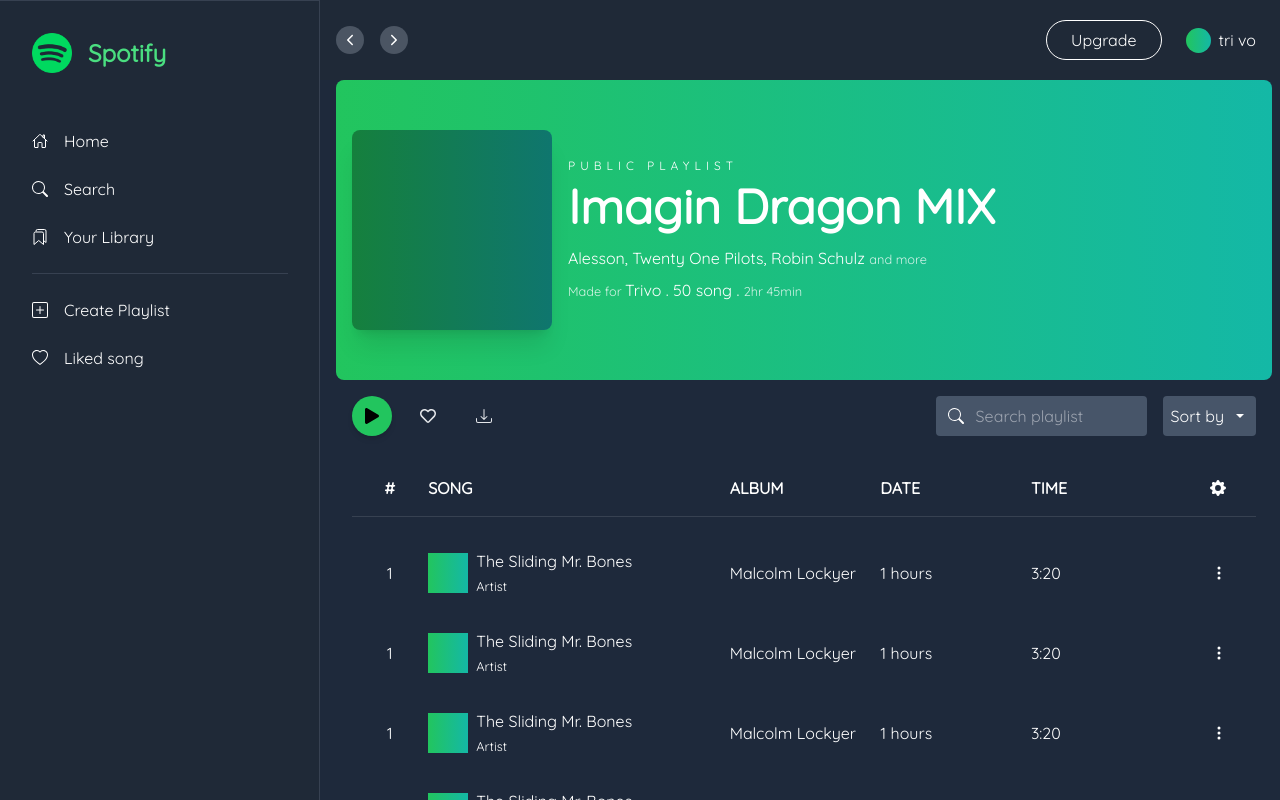
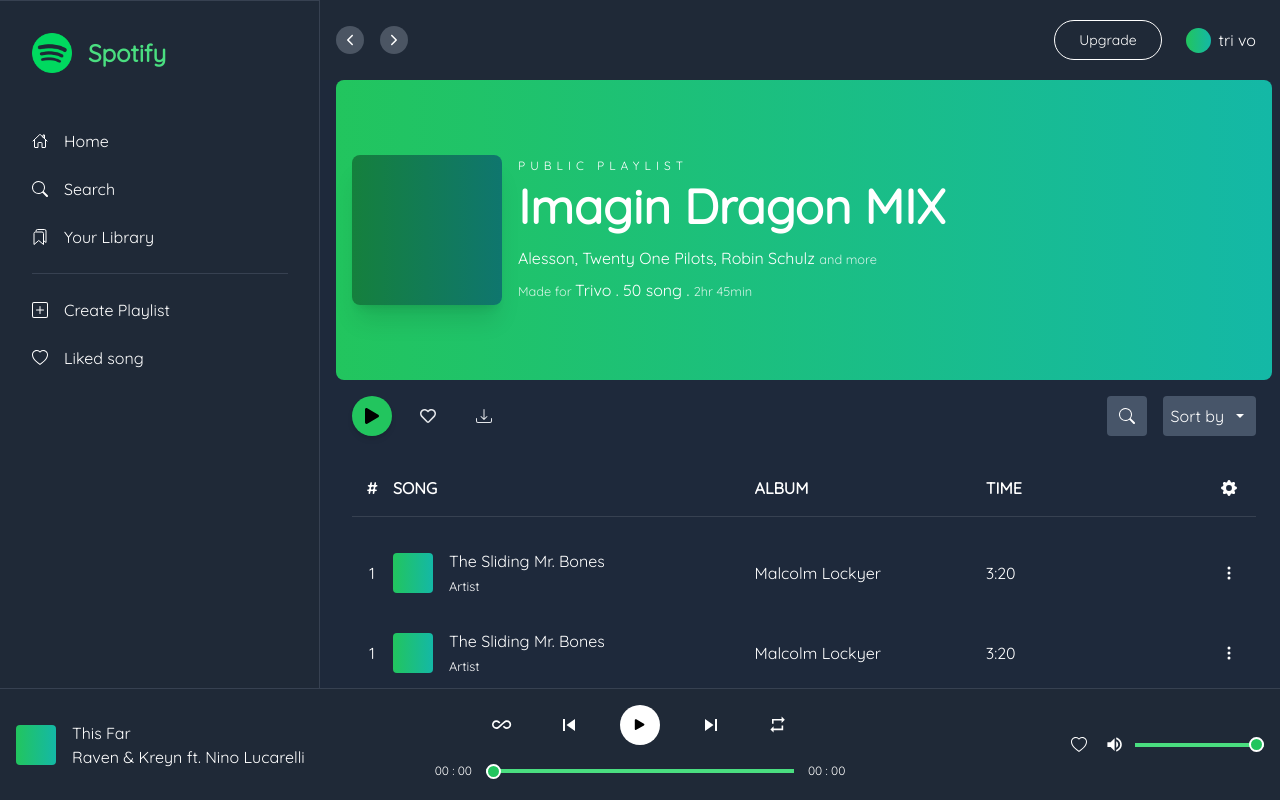
Before and after one commit to minhtrithcb/spotify, a React (Create React App) app: page /album/1 in a window 1280 px wide. Built offline with nearby package versions, Linux system fonts and the light colour scheme.

Commit message:
update code ui

```diff
--- a/src/components/Music/AlbumBanner.js
+++ b/src/components/Music/AlbumBanner.js
@@ -3,7 +3,7 @@
 const AlbumBanner = () => {
 	return (
 		<div className='w-full flex items-center h-[200px] md:h-[300px] bg-gradient-to-r from-green-500 to-teal-500 rounded-lg'>
-			<div className='hidden lg:block w-[200px] h-[200px] bg-gradient-to-r from-green-700 to-teal-700 shadow-xl mx-4 rounded-lg'></div>
+			<div className='hidden sm:block w-[100px] md:w-[150px] h-[100px] md:h-[150px] bg-gradient-to-r from-green-700 to-teal-700 shadow-xl mx-4 rounded-lg'></div>
 			<div className='px-4 lg:px-0'>
 				<p className='uppercase tracking-[5px] text-xs'>
 					Public playlist
--- a/src/components/Music/AlbumList.js
+++ b/src/components/Music/AlbumList.js
@@ -16,16 +16,15 @@
 			<table className='table-fixed w-full '>
 				<thead className='border-b border-b-gray-700 my-4'>
 					<tr className='text-left uppercase py-4'>
-						<th className='w-12 text-center'>#</th>
-						<th className='py-4 sm:w-1/3'>Song</th>
-						<th className='w-0 sm:w-1/6 opacity-0 sm:opacity-100'>
+						<th className='w-10 text-center'>#</th>
+						<th className='py-4 sm:w-2/5'>Song</th>
+						<th className='w-0 sm:w-[calc(40%_-_40px)] opacity-0 sm:opacity-100'>
 							Album
 						</th>
-						<th className='w-0 sm:w-1/6 opacity-0 sm:opacity-100'>
-							Date
+						<th className='w-1/5 sm:w-[calc(40%_-_40px)] pr-4 sm:pr-0'>
+							Time
 						</th>
-						<th className='w-1/6  pr-4 sm:pr-0'>Time</th>
-						<th className='w-12'>
+						<th className='w-10 pr-4'>
 							<div className='w-full flex justify-center'>
 								<BsFillGearFill />
 							</div>
@@ -34,7 +33,7 @@
 				</thead>
 				<tbody className='h-4'></tbody>
 				<tbody>
-					{[1, 1, 1, 1, 1, 1, 11, 1, 1, 1, 1, 1, 1].map((i, j) => (
+					{[1, 1, 1, 1, 1, 1, 11, 1, 1, 1, 1, 1, 7].map((i, j) => (
 						<tr
 							className='cursor-pointer duration-300 hover:bg-slate-700'
 							key={j}
@@ -42,7 +41,7 @@
 							<td className='w-12 text-center rounded-l-lg'>1</td>
 							<td className='py-4'>
 								<div className='flex items-center'>
-									<div className='hidden md:block mr-2 bg-gradient-to-r from-green-500 to-teal-500 w-10 h-10'></div>
+									<div className='hidden rounded lg:block mr-4 bg-gradient-to-r from-green-500 to-teal-500 w-10 h-10'></div>
 									<div>
 										<p className='whitespace-nxowrap '>
 											The Sliding Mr. Bones
@@ -54,25 +53,23 @@
 							<td className='opacity-0 sm:opacity-100 '>
 								Malcolm Lockyer
 							</td>
-							<td className='opacity-0 sm:opacity-100 '>
-								1 hours
-							</td>
 							<td>3:20</td>
 
-							<td className='w-12 rounded-r-lg text-right sm:text-left pr-4 sm:pr-0'>
+							<td className='w-12 rounded-r-lg text-right sm:text-left pr-4'>
 								<div className='w-full flex justify-center'>
 									<Dropdown
+										positionDown={i === 7 ? true : false}
 										title={
 											<div className='w-8 h-8 flex justify-center items-center hover:bg-slate-600 duration-300 rounded-full'>
 												<BsThreeDotsVertical />
 											</div>
 										}
 									>
-										<DropdownItem>Title</DropdownItem>
-										<DropdownItem>Artist</DropdownItem>
-										<DropdownItem>Album</DropdownItem>
-										<DropdownItem>Date added</DropdownItem>
-										<DropdownItem>Duration</DropdownItem>
+										<DropdownItem>
+											Add to playlist
+										</DropdownItem>
+
+										<DropdownItem>Share</DropdownItem>
 									</Dropdown>
 								</div>
 							</td>
--- a/src/components/Music/AlbumPlayer.js
+++ b/src/components/Music/AlbumPlayer.js
@@ -1,12 +1,17 @@
-import React from 'react'
+import React, { useRef, useState } from 'react'
 import { FaPlay, FaRegHeart } from 'react-icons/fa'
 import { IoMdArrowDropdown } from 'react-icons/io'
 import { BsDownload, BsSearch } from 'react-icons/bs'
 import Dropdown, { DropdownItem } from '../common/Dropdown'
+import useOutsite from '../../hooks/useOutsite'
 
 const AlbumPlayer = () => {
+	const [isOpenSearch, setIsOpenSearch] = useState(false)
+	const inputRef = useRef(null)
+	useOutsite(inputRef, () => setIsOpenSearch(false))
+
 	return (
-		<div className='sticky mt-2 top-0 h-14 bg-slate-800 flex items-center justify-between px-0 z-50 md:px-4'>
+		<div className='sticky mt-2 top-0 h-14 bg-slate-800 flex items-center justify-between px-0 z-30 md:px-4'>
 			<div className='flex'>
 				<span
 					className='w-10 h-10 bg-green-500 flex items-center justify-center
@@ -28,13 +33,28 @@
 				</span>
 			</div>
 
-			<div className='flex items-center'>
-				<div className='relative text-black mr-4'>
-					<BsSearch className='text-white absolute top-3 left-3 ' />
+			<div className='flex items-center '>
+				<div
+					className={`relative text-black mr-4 transition-all ${
+						!isOpenSearch ? 'w-10' : 'w-52'
+					} `}
+				>
+					<div
+						className='text-white flex items-center justify-center
+						absolute top-0 left-0 cursor-pointer bg-transparent h-10 w-10'
+						onClick={() => {
+							inputRef.current.focus()
+							setIsOpenSearch((prev) => !prev)
+						}}
+					>
+						<BsSearch />
+					</div>
 					<input
 						type='text'
+						ref={inputRef}
 						placeholder='Search playlist'
-						className='w-full h-10 pl-10 duration-300 outline-none bg-slate-600 rounded'
+						className={`pl-10 h-10 duration-300 outline-none transition-all
+						bg-slate-600 rounded text-white ${isOpenSearch ? 'w-full' : 'w-[0%] '}`}
 					/>
 				</div>
 				<Dropdown
--- /dev/null
+++ b/src/components/Music/MusicPlayer.js
@@ -0,0 +1,262 @@
+import React, { useEffect, useMemo, useRef, useState } from 'react'
+import { BsFillPlayFill, BsFillPauseFill, BsHeart } from 'react-icons/bs'
+import {
+	MdSkipNext,
+	MdSkipPrevious,
+	MdOutlineRepeat,
+	MdAllInclusive,
+	MdVolumeUp,
+} from 'react-icons/md'
+import audio1 from '../../assets/mp3/Raven & Kreyn ft. Nino Lucarelli - This Far (RudeLies Remix).mp3'
+import audio2 from '../../assets/mp3/Nightcore - Shadows - (Lyrics).mp3'
+import audio3 from '../../assets/mp3/Sing 2 _ I Like It Song Cardi B (Lyrics) _ Sing 2.mp3'
+const MusicPlayer = () => {
+	const progessBarRef = useRef(null)
+	const audioRef = useRef(null)
+	const [title, setTitle] = useState('')
+	const [artist, setArtist] = useState('')
+	const [indexSong, setIndexSong] = useState(0)
+	const [isPlay, setIsPlay] = useState(false)
+	const [songRemaining, setSongRemaining] = useState('00 : 00')
+	const [songDuration, setSongDuration] = useState('00 : 00')
+
+	const Data = useMemo(
+		() => [
+			{
+				id: 1,
+				title: 'This Far',
+				artist: 'Raven & Kreyn ft. Nino Lucarelli',
+				src: audio1,
+			},
+			{
+				id: 2,
+				title: 'Shadows',
+				artist: 'Nightcore',
+				src: audio2,
+			},
+			{
+				id: 3,
+				title: 'I Like It Song',
+				artist: 'Cardi B',
+				src: audio3,
+			},
+		],
+		[]
+	)
+
+	useEffect(() => {
+		const setupfirstSong = () => {
+			setUpSong(Data[0])
+		}
+		setupfirstSong()
+	}, [Data])
+
+	// Set current song
+	const setUpSong = (music) => {
+		if (audioRef.current) {
+			audioRef.current.src = music.src
+			setTitle(music.title)
+			setArtist(music.artist)
+		}
+	}
+
+	// Toggle isPlay & if it play show pause button and otherwise ...
+	const playSong = () => {
+		setIsPlay((prev) => !prev)
+		!isPlay ? audioRef.current.play() : audioRef.current.pause()
+	}
+
+	const playedSong = () => {
+		setIsPlay(true)
+		audioRef.current.play()
+	}
+
+	// pause & reset stop
+	const resetSong = () => {
+		setSongRemaining('00 : 00')
+		calcDuration()
+	}
+
+	// Calc time by curren or duration
+	const calTime = (time, cb) => {
+		// readyState === 4 => song is ready
+		if (audioRef.current && audioRef?.current.readyState === 4) {
+			const totalSecond = audioRef?.current[time] // 80s
+			const minute = Math.floor(totalSecond / 60) // ex: 1.3 +> 1
+			const second = Math.floor(totalSecond - minute * 60) // ex: 80 - (1 * 60)  => 20s => 1m: 20s
+			cb(minute, second)
+		}
+	}
+
+	// Calc by currentTime (display left side)
+	const calcRemain = () => {
+		calTime('currentTime', (minute, second) => {
+			setSongRemaining(
+				`${minute < 9 ? `0${minute}` : minute} : ${
+					second < 9 ? `0${second}` : second
+				}`
+			)
+		})
+	}
+
+	// Calc by duration (display right side)
+	const calcDuration = () => {
+		calTime('duration', (minute, second) => {
+			setSongDuration(
+				`${minute < 9 ? `0${minute}` : minute} : ${
+					second < 9 ? `0${second}` : second
+				}`
+			)
+		})
+	}
+
+	// Previos song
+	const handlePrev = () => {
+		resetSong()
+		if (indexSong === 0) {
+			setIndexSong(Data.length - 1)
+			setUpSong(Data[Data.length - 1])
+		} else {
+			setIndexSong((prev) => prev - 1)
+			setUpSong(Data[indexSong - 1])
+		}
+		playedSong()
+	}
+
+	// Next song
+	const handleNext = () => {
+		resetSong()
+		if (Data.length - 1 === indexSong) {
+			setIndexSong(0)
+			setUpSong(Data[0])
+		} else {
+			setIndexSong((prev) => prev + 1)
+			setUpSong(Data[indexSong + 1])
+		}
+		playedSong()
+	}
+
+	// On audio run
+	const handleTimeUpdate = () => {
+		calcRemain()
+		progessBarRef.current.value = audioRef.current.currentTime
+	}
+
+	// On audio ready
+	const handleCanplaythrough = () => {
+		calcDuration()
+		progessBarRef.current.max = audioRef.current.duration
+	}
+
+	// On audio ended
+	const handleEnded = () => {
+		handleNext()
+		playedSong()
+	}
+
+	// On change Input
+	const handleChageRange = (e) => {
+		const currentValue = e.target.value
+		progessBarRef.current.value = currentValue
+		audioRef.current.currentTime = currentValue
+	}
+
+	return (
+		<div
+			className='fixed text-white bg-gray-800  border-gray-700 border-t w-full h-28 bottom-20
+            lg:bottom-0 left-0 z-50 grid grid-cols-3 px-4 grid-rows-2 gap-2 py-2'
+		>
+			<audio
+				ref={audioRef}
+				onTimeUpdate={handleTimeUpdate}
+				onCanPlayThrough={handleCanplaythrough}
+				onEnded={handleEnded}
+			></audio>
+			<div className='row-span-2 col-span-3 lg:col-auto lg:row-span-2 flex items-center justify-between sm:flex-col sm:items-start md:justify-center'>
+				<div className='flex items-center'>
+					<div className='rounded mr-4 bg-gradient-to-r from-green-500 to-teal-500 w-10 h-10'></div>
+					<div>
+						<p className='text-sm md:text-base'>{title}</p>
+						<p className='text-sm md:text-base'>{artist}</p>
+					</div>
+				</div>
+			</div>
+			<div className='row-span-1 col-span-3 lg:col-auto'>
+				<div className='flex justify-between items-center lg:w-3/4 mx-auto lg:my-2'>
+					<span
+						// onClick={handlePrev}
+						className='w-8 h-8 rounded-full  text-white cursor-pointer
+                        hover:bg-green-500 transition-all bg-transparent flex items-center justify-center'
+					>
+						<MdAllInclusive fontSize={'1.2em'} />
+					</span>
+					<span
+						onClick={handlePrev}
+						className='w-10 h-10 rounded-full  text-white cursor-pointer
+                        hover:bg-green-500 transition-all bg-transparent flex items-center justify-center'
+					>
+						<MdSkipPrevious fontSize={'1.5em'} />
+					</span>
+					<span
+						onClick={playSong}
+						className='w-10 h-10 text-black rounded-full cursor-pointer
+                        hover:scale-110 transition-all bg-white flex items-center justify-center'
+					>
+						{isPlay ? (
+							<BsFillPauseFill fontSize={'1.2em'} />
+						) : (
+							<BsFillPlayFill fontSize={'1.2em'} />
+						)}
+					</span>
+					<span
+						onClick={handleNext}
+						className='w-10 h-10 rounded-full  text-white cursor-pointer
+                        hover:bg-green-500 transition-all bg-transparent flex items-center justify-center'
+					>
+						<MdSkipNext fontSize={'1.5em'} />
+					</span>
+					<span
+						// onClick={handleNext}
+						className='w-8 h-8 rounded-full  text-white cursor-pointer
+                        hover:bg-green-500 transition-all bg-transparent flex items-center justify-center'
+					>
+						<MdOutlineRepeat fontSize={'1.2em'} />
+					</span>
+				</div>
+
+				<div className='hidden lg:grid grid-cols-8 py-2 '>
+					<span className='text-xs my-[2px]'>{songRemaining}</span>
+					<input
+						type='range'
+						name='progessBar'
+						className='col-span-6 appearance-none w-full h-1 bg-green-400 cursor-pointer my-2 slider '
+						ref={progessBarRef}
+						onChange={handleChageRange}
+					/>
+					<span className='text-right text-xs my-[2px]'>
+						{songDuration}
+					</span>
+				</div>
+			</div>
+			<div className='lg:col-auto lg:row-span-2 hidden lg:flex items-center justify-end'>
+				<div className='p-2 cursor-pointer hover:bg-green-500 transition-all rounded-full '>
+					<BsHeart />
+				</div>
+				<div className='w-10 h-10 flex justify-center items-center'>
+					<MdVolumeUp fontSize={'1.2em'} />
+				</div>
+				<input
+					type='range'
+					name='progessBar'
+					max={100}
+					defaultValue={100}
+					className='col-span-6 appearance-none  h-1 bg-green-400 cursor-pointer my-2 slider '
+					// ref={progessBarRef}
+					// onChange={handleChageRange}
+				/>
+			</div>
+		</div>
+	)
+}
+
+export default MusicPlayer
--- a/src/components/Music/NavBar.js
+++ b/src/components/Music/NavBar.js
@@ -8,7 +8,7 @@
 	return (
 		<div
 			className='bg-gray-800 text-white flex justify-between py-4 px-4
-			fixed top-0 right-0 w-full md:w-[calc(100%_-_320px)] z-50 h-20 items-center'
+			fixed top-0 right-0 w-full lg:w-[calc(100%_-_320px)] z-50 h-20 items-center'
 		>
 			<div className='flex '>
 				<span
@@ -25,8 +25,8 @@
 				</span>
 			</div>
 
-			<div className='flex justify-between'>
-				<button className='px-6 mr-4 h-10 rounded-3xl border border-white'>
+			<div className='flex justify-between items-center'>
+				<button className='text-sm px-2 sm:px-6 mr-4 h-8 sm:h-10 rounded-3xl border border-white'>
 					Upgrade
 				</button>
 				<Dropdown
--- a/src/index.css
+++ b/src/index.css
@@ -48,6 +48,6 @@
   width: 15px;
   height: 15px;
   cursor: pointer;
-  background-color: #fb923c;
+  background-color: #22c55e;
   border: 2px solid white;
 }
--- a/src/layout/MusicLayout.js
+++ b/src/layout/MusicLayout.js
@@ -1,5 +1,6 @@
 import React from 'react'
 import { Outlet } from 'react-router-dom'
+import MusicPlayer from '../components/Music/MusicPlayer'
 import Navbar from '../components/Music/NavBar'
 import SideBar from '../components/Music/SideBar'
 
@@ -9,11 +10,12 @@
 			<Navbar />
 			<SideBar />
 			<div
-				className='overflow-y-auto scrollBar pt-20 pl-4 pb-10
-				pr-2 bg-slate-800 md:ml-80 w-full md:w-[calc(100%_-_320px)] h-[calc(100%_-_5rem)] md:h-full'
+				className='overflow-y-auto overflow-x-hidden scrollBar pt-20 pl-4 pb-32
+				pr-2 bg-slate-800 lg:ml-80 w-full lg:w-[calc(100%_-_320px)] h-[calc(100%_-_5rem)] lg:h-full'
 			>
 				<Outlet />
 			</div>
+			<MusicPlayer />
 		</div>
 	)
 }
```
Also changed, not shown: src/components/Music/SideBar.js (+5 -5 lines), src/components/common/Dropdown.js (+9 -2 lines).
